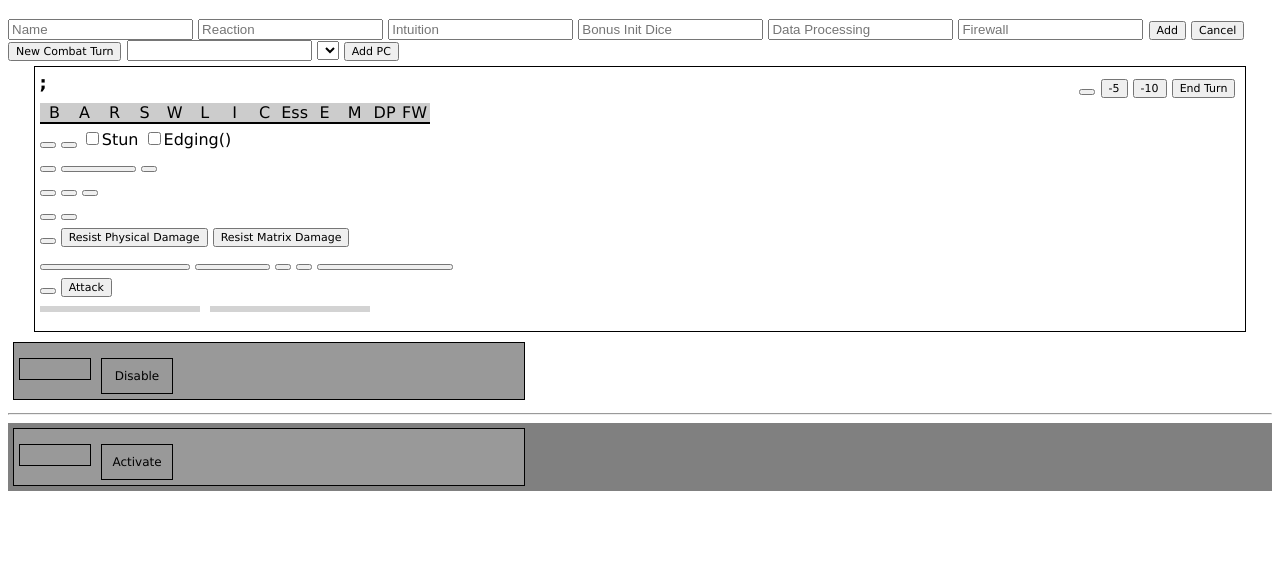
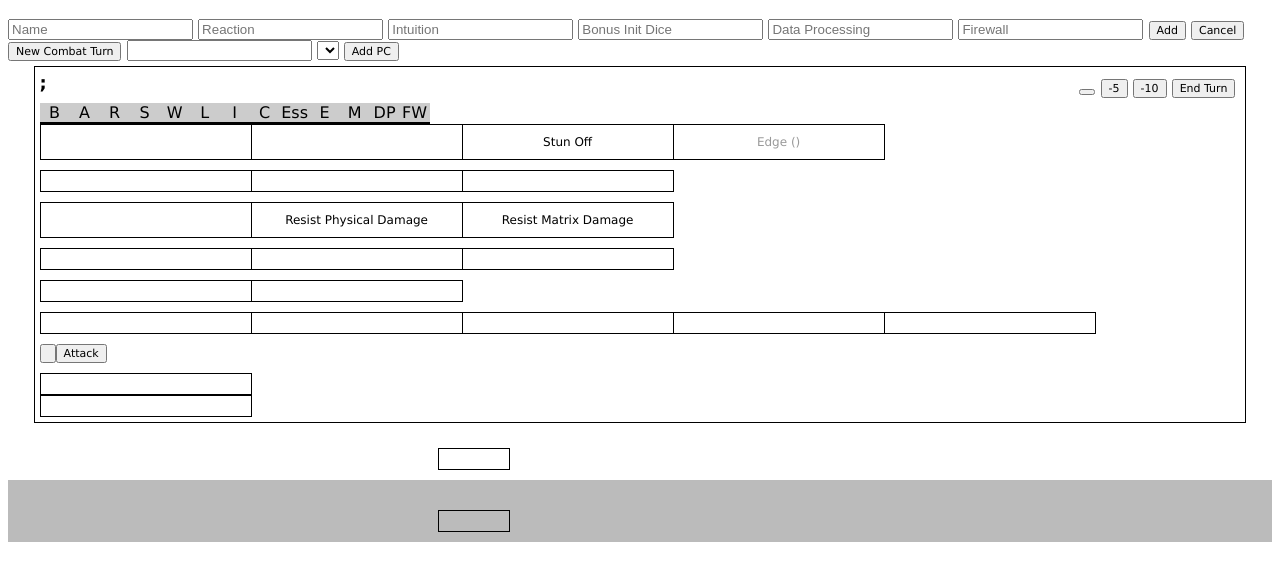
Before and after one commit to digitalpacman/digitalpacman.github.io, a plain HTML site: page index2.htm in a window 1280 px wide. Shown: the part 62-642 px from the top of the page. Drawn offline with nearby package versions, Linux system fonts and the light colour scheme; some packages are replaced by stand-ins of ours; a script that the page names is missing.

Commit message:
new stuff

```diff
--- a/index2.htm
+++ b/index2.htm
@@ -17,10 +17,28 @@
 
 <script>
 
-ko.observableIncremental = function(val, min, max) {
-	var observable = ko.observable(val);
+ko.observableIncremental = function(value, min, max) {
+	var observable = ko.observable(value);
 	observable.raise = function() { if (max == undefined || observable() < max) observable(observable() + 1); };
 	observable.lower = function() { if (min == undefined || observable() > min) observable(observable() - 1); };
+	return observable;
+};
+
+ko.toggle = function(startingValue) {
+  var observable = ko.observable(startingValue);
+  observable.toggle = function() { observable(!observable()) };
+  return observable;
+};
+
+ko.singleToggle = function(startingValue, property) {
+  var observable = ko.observable(startingValue);
+  observable.toggle = function(value) {
+    if (observable()) {
+      observable()[property](false);
+    }
+    value[property](true);
+    observable(value);
+  };
   return observable;
 };
 
@@ -79,7 +97,7 @@ var StatusEnum = function(key, attackMod, defenseMod) {
 
 var Status = {
 	BlindFire: new StatusEnum("Blind-Fire", -6, 0),
-	BlindFireWithImaging: new StatusEnum("Blind-Fire With Imaging", -3, 0),
+	BlindFireWithImaging: new StatusEnum("Img Blind-Fire", -3, 0),
 	CalledShot: new StatusEnum("Called Shot", -4, 0),
 	Charging: new StatusEnum("I'm Charging", 2, 0),
 	FriendsInMelee: new StatusEnum("Friends In Melee", 1, 0),
@@ -263,7 +281,7 @@ function Npc(name, attributes, armor, skills, guns, bonusInitiativeDice, dataPro
 		return fromPhysical || fromStun;
 	});
 
-	self.inactive = ko.observable(inactive === true);
+	self.inactive = ko.toggle(inactive === true);
 	self.disabled = ko.computed(function() {
 		var a = self.inactive();
 		var b = self.unconcious();
@@ -644,7 +662,7 @@ function log(success, msg) {
 
 function CharacterPaneView() {
 	var self = this;
-	self.character = ko.observable();
+	self.character = ko.singleToggle(null, 'selected');
 	self.actionMode = ko.observable();
 }
 
@@ -655,7 +673,11 @@ function AppViewModel() {
 	self.selectedEncounter = ko.observable();
 	self.characterPane = new CharacterPaneView();
 	self.selectCharacter = function(action, character) {
-		self.characterPane.character(character);
+		if (action == 'Toggle') {
+			self.toggleCharacterActivity(character);
+			return;
+		}
+		self.characterPane.character.toggle(character);
 		self.characterPane.actionMode(action);
 	};
 	self.actionModes = [
@@ -663,6 +685,7 @@ function AppViewModel() {
 		'Attack',
 		'Defend',
 		'Magic',
+		'Toggle',
 	];
 	self.changeInitiativeScore = function(character, scoreChange) {
 		character.initiative.changeScore(scoreChange);
@@ -688,12 +711,8 @@ function AppViewModel() {
 		self.changeMode('game');
 	};
 
-	self.deactivateCharacter = function(npc) {
-		npc.inactive(true);
-	};
-
-	self.activateCharacter = function(npc) {
-		npc.inactive(false);
+	self.toggleCharacterActivity = function(npc) {
+		npc.inactive.toggle();
 	};
 
 	var encounters = JSON.parse(localStorage.getItem('encounters'));
@@ -736,7 +755,7 @@ function AppViewModel() {
 		]);
 	}
 	else if (location.href.indexOf('01') != -1) {
-		self.npcs.push(new Npc('Cyber Zombie', new NpcAttributes(8, 6, 4, 6, 4, 3, 5, 2, 0, 0, 2), 10, {automatics: 4}, [Guns.AK97().smartLink(), Guns.IngramValiant().smartLink()], 3, 3, 3, []));
+		self.npcs.push(new Npc('Cyber Zombie', new NpcAttributes(8, 6, 4, 6, 4, 3, 5, 2, 1, 0, 2), 10, {automatics: 4}, [Guns.AK97().smartLink(), Guns.IngramValiant().smartLink()], 3, 3, 3, []));
 		self.npcs.push(new Npc('Red Samurai Gunner', new NpcAttributes(8, 6, 4, 6, 4, 3, 3, 2, 0, 0, 2), 10, {automatics: 4}, [Guns.AK97().smartLink(), Guns.IngramValiant().smartLink()], 2, 3, 3, []));
 		self.npcs.push(new Npc('Red Samurai Mage', new NpcAttributes(8, 6, 4, 6, 4, 3, 4, 2, 0, 0, 2), 10, {automatics: 4}, [Guns.AK97().smartLink(), Guns.IngramValiant().smartLink()], 1, 3, 3, []));
 	}
@@ -956,8 +975,7 @@ $(function() {
 		<button data-bind="click: function() { changeMode('addpc') }">Add PC</button>
 	</span>
 </div>
-<div data-bind="with: characterPane.character, visible: mode() == 'game'">
-<div class="character" data-bind="css: { npc: !isPC, pc: isPC, selected: selected }">
+<div class="character" data-bind="with: characterPane.character, visible: mode() == 'game'">
 	<h1 class="character-name"><span data-bind="text: name"></span>; <span class="initiative" data-bind="text: initiative.label()"></span></h1>
 	<ul class="statline title">
 		<li>B</li>
@@ -998,26 +1016,38 @@ $(function() {
 		<button data-bind="click: $root.endTurn">End Turn</button>
 	</div>
 <!-- condition -->
-	<div class="action-grp">
-		<button data-bind="text: physicalTrack.label(), event: {contextmenu: physicalTrack.healDamage}, click: physicalTrack.takeDamage"></button>
-		<button data-bind="visible: useStun, text: stunTrack.label(), event: {contextmenu: stunTrack.healDamage}, click: stunTrack.takeDamage"></button>
-		<label><input type="checkbox" data-bind="checked: useStun" />Stun</label>
-		<label data-bind="visible: edgePoints() > 0"><input type="checkbox" data-bind="checked: edging" />Edging(<span data-bind="text: edgePoints"></span>)</label>
+	<div class="action-grp last">
+		<div class="action" data-bind="text: physicalTrack.label(), event: {contextmenu: physicalTrack.healDamage}, click: physicalTrack.takeDamage"></div>
+		<div class="action" data-bind="text: stunTrack.label(), css: { 'disable-stun-condition': !useStun() },
+    event: {contextmenu: function() { useStun(true); stunTrack.healDamage(); } },
+    click: function() { useStun(true); stunTrack.takeDamage() }"></div>
+    <div class="action" data-bind="click: function() { useStun(false) }, css: { 'disable-stun-condition': !useStun() }">Stun Off</div>
+    <div class="action edge" data-bind="click: function() { edging(!edging()) }, css: { edging: edging() }">Edge (<span data-bind="text: edgePoints"></span>)</div>
 	</div>
 	<div data-bind="visible: !isPC">
 <!-- defense -->
 		<div class="action-grp" data-bind="visible: $root.characterPane.actionMode() == 'Defend'">
-			<button data-bind="text: 'Defense ' + defense() + '(' + miscDefenseMod() + ')', event: {contextmenu: lowerDefense}, click: raiseDefense"></button>
-			<span data-bind="foreach: defenseFireModes" class="action-grp">
-				<button class="fixed-wide" data-bind="text: label, click: function() { $root.rollGunDefense($parent, $data); }"></button>
-			</span>
-			<button data-bind="text: 'Melee ' + meleeDefense(), click: $root.rollMeleeDefense"></button>
+			<div class="action" data-bind="text: 'Defense ' + defense() + '(' + miscDefenseMod() + ')', event: {contextmenu: lowerDefense}, click: raiseDefense"></div>
+      <div class="action" data-bind="text: 'Melee ' + meleeDefense(), click: $root.rollMeleeDefense"></div>
+			<div class="action-grp last" data-bind="foreach: defenseFireModes">
+				<div class="action" data-bind="text: label, click: function() { $root.rollGunDefense($parent, $data); }"></div>
+			</div>
+		</div>
+    <div class="action-grp last" data-bind="visible: $root.characterPane.actionMode() == 'Defend'">
+      <div class="action" data-bind="text: 'Physical Resistance Mod ' + resistance() + '(' + resistanceMiscModifier() + ')', event: {contextmenu: lowerResistance}, click: raiseResistance"></div>
+      <div class="action" data-bind="click: $root.rollResistance">Resist Physical Damage</div>
+      <div class="action" data-bind="click: $root.rollMatrixResistance">Resist Matrix Damage</div>
+<!--
+      <button data-bind="text: 'Resist Magical ' + resistance() + '(' + resistanceMiscModifier() + ')',
+        event: {contextmenu: lowerResistance}, click: raiseResistance"></button>
+      <button data-bind="text: 'Resist Magical'"></button>
+-->
     </div>
 <!-- magic -->
-		<div class="action-grp" data-bind="visible: $root.characterPane.actionMode() == 'Magic'">
-			<button data-bind="text: 'Sustains ' + sustains(), event: {contextmenu: sustains.lower}, click: sustains.raise"></button>
-			<button data-bind="text: 'Counterspells ' + counterSpellPool(), event: {contextmenu: counterSpellPool.used.lower}, click: counterSpellPool.used.raise"></button>
-			<button data-bind="text: 'Spellcasting ' + spellcasting(), click: function() { $root.rollSpellcasting($data); }"></button>
+		<div class="action-grp last" data-bind="visible: $root.characterPane.actionMode() == 'Magic'">
+			<div class="action" data-bind="text: 'Sustains ' + sustains(), event: {contextmenu: sustains.lower}, click: sustains.raise"></div>
+			<div class="action" data-bind="text: 'Counterspells ' + counterSpellPool(), event: {contextmenu: counterSpellPool.used.lower}, click: counterSpellPool.used.raise"></div>
+			<div class="action" data-bind="text: 'Spellcasting ' + spellcasting(), click: function() { $root.rollSpellcasting($data); }"></div>
 			<!--<button data-bind="text: 'Body Defense ' + physicalSpellDefense(), click: function() { $root.rollSpellcasting($data); }"></button>
 			<button data-bind="text: 'Mana Defense ' + manaSpellDefense(), click: function() { $root.rollSpellcasting($data); }"></button>
 			<button data-bind="text: 'W+L Defense ' + willLogicSpellDefense(), click: function() { $root.rollSpellcasting($data); }"></button>
@@ -1025,36 +1055,23 @@ $(function() {
 		</div>
 <!-- matrix defense -->
 		<div class="action-grp" data-bind="visible: $root.characterPane.actionMode() == 'Matrix'">
-			<button data-bind="text: 'Matrix Mod ' + miscMatrixDefense(), event: {contextmenu: matrixDefenses.lower}, click: matrixDefenses.raise"></button>
-			<span data-bind="foreach: matrixDefenses">
-				<button data-bind="text: label, click: function() { $root.rollMatrixDefense($parent, $data); }"></button>
-			</span>
-		</div>
-<!-- resistance -->
-		<div class="action-grp" data-bind="visible: $root.characterPane.actionMode() == 'Defend'">
-			<button data-bind="text: 'Physical Resistance Mod ' + resistance() + '(' + resistanceMiscModifier() + ')',
-				event: {contextmenu: lowerResistance}, click: raiseResistance"></button>
-			<button data-bind="click: $root.rollResistance">Resist Physical Damage</button>
-			<button data-bind="click: $root.rollMatrixResistance">Resist Matrix Damage</button>
-<!--
-			<button data-bind="text: 'Resist Magical ' + resistance() + '(' + resistanceMiscModifier() + ')',
-				event: {contextmenu: lowerResistance}, click: raiseResistance"></button>
-			<button data-bind="text: 'Resist Magical'"></button>
--->
-		</div>
-<!-- guns -->
-		<div class="action-grp" data-bind="foreach: guns, visible: $root.characterPane.actionMode() == 'Attack'">
-			<div class="action-grp">
-				<button class="gun-label" data-bind="text: name + ' ' + modifier() + '(' + miscModifier() + ')', click: miscModifier.raise, event: { contextmenu: miscModifier.lower }"></button>
-				<span data-bind="foreach: fireModes">
-					<button class="fixed-wide" data-bind="text: label, click: function() { $root.shoot($parents[1], $parent, $data); }"></button>
-				</span>
-				<button data-bind="text: recoilLabel, click: $parent.resetRecoil"></button>
-				<button data-bind="text: ammo() + ' ammo', click: reload"></button>
-				<button class="smart-link-toggle" data-bind="visible: hasSmartLink, text: smartLinkLabel, click: toggleSmartLink"></button>
+			<div class="action" data-bind="text: 'Matrix Mod ' + miscMatrixDefense(), event: {contextmenu: matrixDefenses.lower}, click: matrixDefenses.raise"></div>
+			<div class="action-grp last" data-bind="foreach: matrixDefenses">
+				<div class="action" data-bind="text: label, click: function() { $root.rollMatrixDefense($parent, $data); }"></div>
 			</div>
 		</div>
-<!-- melee -->
+<!-- attack -->
+		<div data-bind="foreach: guns, visible: $root.characterPane.actionMode() == 'Attack'">
+      <div class="action-grp last">
+  			<div class="action" data-bind="text: name + ' ' + modifier() + '(' + miscModifier() + ')', click: miscModifier.raise, event: { contextmenu: miscModifier.lower }"></div>
+  			<div class="action-grp" data-bind="foreach: fireModes">
+  				<div class="action" data-bind="text: label, click: function() { $root.shoot($parents[1], $parent, $data); }"></div>
+  			</div>
+  			<div class="action" data-bind="text: recoilLabel, click: $parent.resetRecoil"></div>
+  			<div class="action" data-bind="text: ammo() + ' ammo', click: reload"></div>
+  			<div class="action" data-bind="visible: hasSmartLink, text: smartLinkLabel, click: toggleSmartLink"></div>
+      </div>
+		</div>
 		<div data-bind="foreach: meleeWeapons, visible: $root.characterPane.actionMode() == 'Attack'">
 			<div class="action-grp">
 				<button data-bind="text: name + ' ' + modifier() + '(' + miscModifier() + ')', click: miscModifier.raise, event: { contextmenu: miscModifier.lower }"></button>
@@ -1062,49 +1079,40 @@ $(function() {
 			</div>
 		</div>
 <!-- defense mods -->
-		<div class="defense-status-mods" data-bind="foreach: $root.defenseModifiers, visible: $root.characterPane.actionMode() == 'Defend'" class="action-grp">
+		<div class="status-mods" data-bind="foreach: $root.defenseModifiers, visible: $root.characterPane.actionMode() == 'Defend'" class="action-grp">
 			<div data-bind="text: $data.key + ' ' + $data.defenseMod, css: { on: false }, click: function(data, evt) { return $root.toggleDefenseModifier($parent, data, evt); }" class="modifier"></div>
 		</div>
 <!-- attack mods -->
-		<div class="attack-status-mods" data-bind="foreach: $root.attackModifiers, visible: $root.characterPane.actionMode() == 'Attack'" class="action-grp">
+		<div class="status-mods" data-bind="foreach: $root.attackModifiers, visible: $root.characterPane.actionMode() == 'Attack'" class="action-grp">
 			<div data-bind="text: $data.key + ' ' + $data.attackMod, css: { on: false }, click: function(data, evt) { return $root.toggleDefenseModifier($parent, data, evt); }" class="modifier"></div>
-		</div><br/>
 		</div>
 	</div>
 </div>
 
-<div data-bind="foreach: activeNpcs, visible: mode() == 'game'">
-	<div class="character-card" data-bind="css: { active: isActive, npc: !isPC, pc: isPC, selected: selected, canAct: initiative.score() > 0 }">
+<div class="character-cards" data-bind="foreach: activeNpcs, visible: mode() == 'game'">
+	<div class="character-card" data-bind="css: { acting: isActive, npc: !isPC, pc: isPC, selected: selected, canAct: initiative.score() > 0 }">
 		<h1 class="character-name"><span data-bind="text: name"></span> <span class="initiative" data-bind="text: initiative.label()"></span></h1>
-		<div class="action-grp">
+		<div>
 			<label data-bind="text: physicalTrack.label()"></label>
 			<label data-bind="visible: useStun, text: stunTrack.label()"></label>
 		</div>
-		<div data-bind="foreach: $root.actionModes">
+		<div class="character-action-categories" data-bind="foreach: $root.actionModes">
 			<div class="action-icon" data-bind="text: $data, css: $data, click: function() { $root.selectCharacter($data, $parent) }"></div>
 		</div>
-		<div class="action-icon" data-bind="click: $root.deactivateCharacter">Disable</div>
 	</div>
 </div>
 
-<br/>
-<hr/>
-
-<div class="disabled-characters">
-<div data-bind="foreach: disabledNpcs, visible: mode() == 'game'">
-	<div class="character-card" data-bind="css: { active: isActive, npc: !isPC, pc: isPC, selected: selected, canAct: initiative.score() > 0 }">
+<div class="character-cards disabled" data-bind="foreach: disabledNpcs, visible: mode() == 'game'">
+	<div class="character-card" data-bind="css: { acting: isActive, npc: !isPC, pc: isPC, selected: selected, canAct: initiative.score() > 0 }">
 		<h1 class="character-name"><span data-bind="text: name"></span> <span class="initiative" data-bind="text: initiative.label()"></span></h1>
 		<div class="action-grp" data-bind="css: { unconcious: unconcious }">
 			<label data-bind="text: physicalTrack.label()"></label>
 			<label data-bind="visible: useStun, text: stunTrack.label()"></label>
 		</div>
-		<div data-bind="foreach: $root.actionModes">
+		<div class="character-action-categories" data-bind="foreach: $root.actionModes">
 			<div class="action-icon" data-bind="text: $data, css: $data, click: function() { $root.selectCharacter($data, $parent) }"></div>
 		</div>
-		<div class="action-icon" data-bind="click: $root.activateCharacter, visible: !unconcious()">Activate</div>
 	</div>
-</div>
-<br/>
 </div>
 </body>
 
--- a/view.css
+++ b/view.css
@@ -1,3 +1,9 @@
+* {
+    -webkit-user-select: none; /* webkit (safari, chrome) browsers */
+    -moz-user-select: none; /* mozilla browsers */
+    -khtml-user-select: none; /* webkit (konqueror) browsers */
+    -ms-user-select: none; /* IE10+ */
+}
 .incremental {
 	cursor: pointer;
 }
@@ -11,22 +17,30 @@
 	clear: both;
 	min-height: 254px;
 }
-.character-card {
-	float: left;
-	width: 500px;
-	min-width: auto;
-	border: 1px solid black;
-	margin: 5px;
-	padding: 5px;
-}
 .npc {
 }
 .pc {
 
 }
 .action-grp {
-	margin: 5px 0;
-	clear: both;
+	display: flex;
+	margin-bottom: 10px;
+}
+.action-grp .action-grp {
+	margin-bottom: 0;
+}
+.action {
+	border: 1px solid black;
+	font-size: 12px;
+	padding: 10px;
+	text-align: center;
+	cursor: pointer;
+	border-right-width: 0;
+	width: 190px;
+}
+.action-grp.last > .action:last-child,
+.action.last {
+	border-right-width: 1px;
 }
 .character-name {
 	margin: 0 0 10px 0;
@@ -35,42 +49,30 @@
 .initiative {
 	font-weight: normal;
 }
+.status-mods {
+	display: flex;
+	align-content: stretch;
+}
 .modifier {
-	padding: 3px 5px;
-	border: 0;
-	background-color: lightgray;
-	width: 150px;
-	margin-right: 10px;
-	display: block;
-	float: left;
-	margin-top: 4px;
+	border: 1px solid black;
+	font-size: 12px;
+	padding: 10px;
 	text-align: center;
-	font-size: 11px;
 	cursor: pointer;
+	border-right-width: 0;
+	width: 190px;
+	flex-wrap: wrap;
+}
+.modifier:last-child {
+	border-right-width: 1px;
 }
 .modifier.on {
 	background-color: #99ff99;
-}
-br {
-	clear: both;
-	height:0px;
-}
-button.fixed-wide {
-	width: 75px;
 }
 .end-turn {
 	position: absolute;
 	right: 10px;
 	top: 10px;
-}
-.character-card {
-	background-color: #999;
-}
-.canAct {
-	background-color: #fff;
-}
-.active {
-	background-color: #c0ffc0;
 }
 .statline {
 	margin: 0;
@@ -96,6 +98,23 @@ button {
 	font-family: verdana;
 	font-size: 11px;
 }
+.unconcious {
+	color: red;
+}
+.character-cards {
+	display: flex;
+	flex-wrap: wrap;
+	justify-content: center;
+	align-content: flex-start;
+	align-items: flex-start;
+}
+.character-card {
+	flex-basis: 32%;
+	padding: 10px;
+}
+.character-action-categories {
+	display: flex;
+}
 .action-icon {
 	width: 50px;
 	border: 1px solid black;
@@ -103,18 +122,26 @@ button {
 	padding: 10px;
 	text-align: center;
 	cursor: pointer;
-	float: left;
-	margin-right: 10px;
+	border-right-width: 0;
 }
-.smart-link-toggle {
-	width: 136px;
+.action-icon:last-child {
+	border-right-width: 1px;
 }
-.gun-label {
-	width: 150px;
+.character-cards.disabled {
+	background-color: #bbb;
 }
-.disabled-characters {
-	background-color: gray;
+.selected {
+	background-color: #99ccff;
 }
-.unconcious {
-	color: red;
+.acting {
+	background-color: #ccffcc;
 }
+.disable-stun-condition {
+	color: #999;
+}
+.edge {
+	color: #999;
+}
+.edging {
+	color: inherit;
+}
```
Lines whose indentation alone changed are shown as unchanged.
